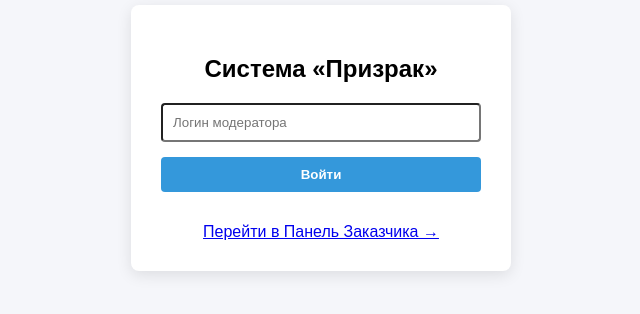
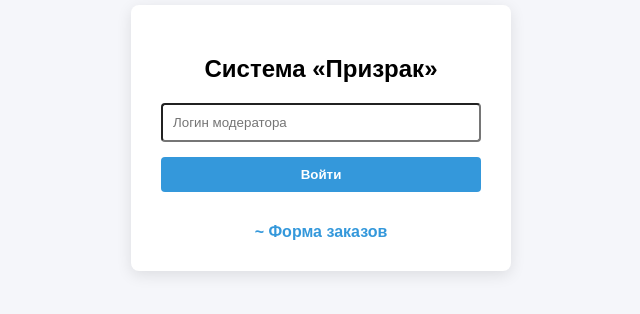
Before and after one commit to qroma29-code/prizrak, a website: page index.html in a window 1280 px wide. Shown: the part 262-576 px from the top of the page, without its empty margins (319-959 px from the left). Drawn offline with Linux system fonts and the light colour scheme.

Commit message:
Update index.html

```diff
--- a/index.html
+++ b/index.html
@@ -30,7 +30,7 @@
         <button onclick="checkLogin()">Войти</button>
         <p id="errorMsg" style="color: red; display: none;">Доступ запрещен.</p>
         <p id="statusMsg" class="message"></p>
-        <a href="/order" class="nav-link">Перейти в Панель Заказчика →</a>
+        <a href="/order" style="color: #3498db; text-decoration: none; font-weight: bold;">~ Форма заказов</a>
     </div>
 
     <div class="dashboard" id="dashboardPanel">
```
